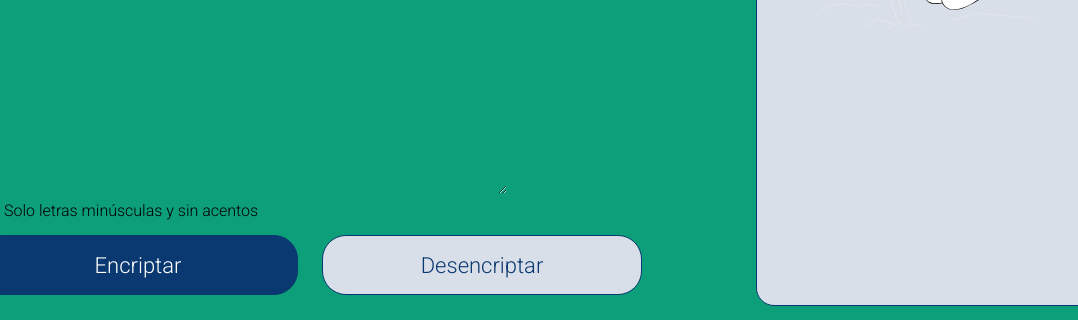
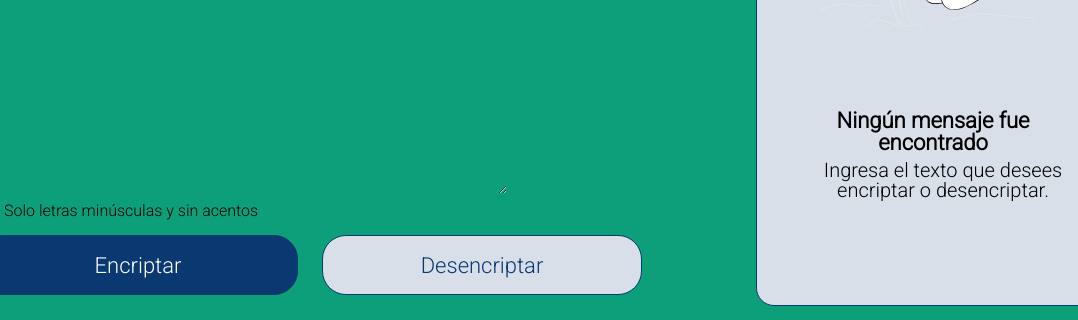
Before and after one commit to repositomar/challenge-encriptador, a plain HTML site: page index.html in a window 1280 px wide. Shown: the part 321-641 px from the top of the page, 202-1280 px from the left. Drawn offline with Linux system fonts and the light colour scheme.

Commit message:
Add help text

```diff
--- a/index.html
+++ b/index.html
@@ -37,10 +37,8 @@
         <section>
             <textarea class="output-text" cols="20" rows="10"></textarea>
 
-            <div class="help-box">
-                <!-- <p class="found-message">Ningún mensaje fue encontrado</p> -->
-                <!-- <p class="instructions">Ingresa el texto que desees encriptar o desencriptar.</p> -->
-            </div>
+            <p class="help-message">Ningún mensaje fue encontrado</p>
+            <p class="help-message-instructions">Ingresa el texto que desees encriptar o desencriptar.</p>
 
             <div>
                 <button class="btn-copy" onclick="copyText()">Copiar</button>
--- a/index.js
+++ b/index.js
@@ -1,6 +1,8 @@
 const inputText = document.querySelector('.input-text');
 const outputText = document.querySelector('.output-text');
 const buttonCopy = document.querySelector('.btn-copy')
+const helpMessage = document.querySelector('.help-message')
+const helpMessageInstructions = document.querySelector('.help-message-instructions')
 buttonCopy.style.display = 'none'
 const STRINGVALUES = {
   'e': 'enter',
@@ -15,6 +17,8 @@ function encodeText() {
     const stringEncode = encode(inputText.value).toLowerCase();
     outputText.value = stringEncode;
     outputText.style.backgroundImage = 'none';
+    helpMessage.style.display = 'none';
+    helpMessageInstructions.style.display = 'none';
     inputText.value = '';
     buttonCopy.style.display = 'block';
   }
@@ -60,7 +64,7 @@ function copyText() {
 }
 
 function validateText() {
-  const inputText = document.querySelector('.input-text').value;
+  const inputText = document.querySelector('.input-text').value.toLowerCase();
   const regex = new RegExp(/^[a-z ]*$/);
 
   if (inputText === '') {
--- a/style.css
+++ b/style.css
@@ -137,21 +137,24 @@ main {
     transform: scale(0.9);
 }
 
-.help-box {
+.help-message {
+    text-align: center;
     margin-top: 350px;
-    display: flex;
-}
-
-.found-message {
+    margin-left: 130px;
     font-weight: bold;
     font-size: 22px;
     position: fixed;
+    background: #D8DFE8;
 }
 
-.instructions {
-    font-weight: bold;
-    font-size: 18px;
+.help-message-instructions {
+    text-align: center;
+    margin-top: 400px;
+    margin-left: 130px;
+    font-size: 20px;
+    width: 310px;
     position: fixed;
+    background: #D8DFE8;
 }
 
 /* footer {
```
